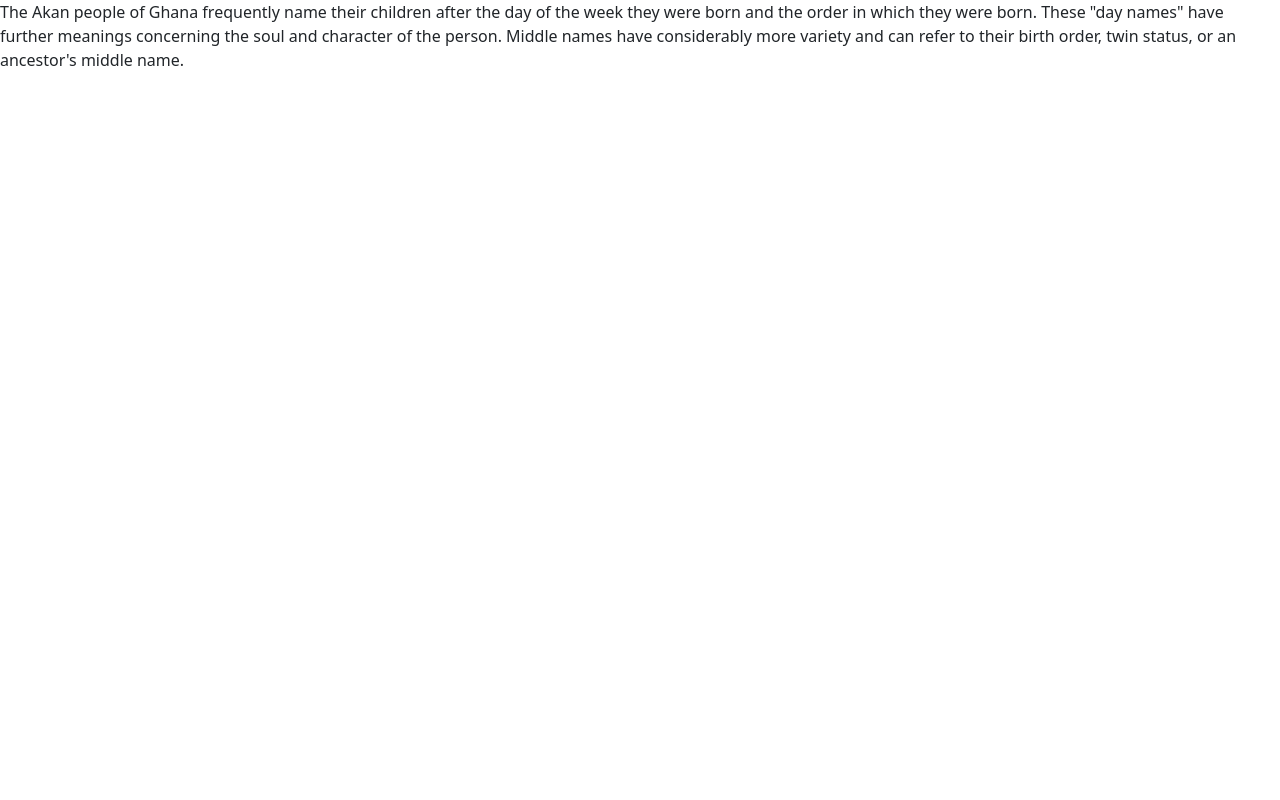
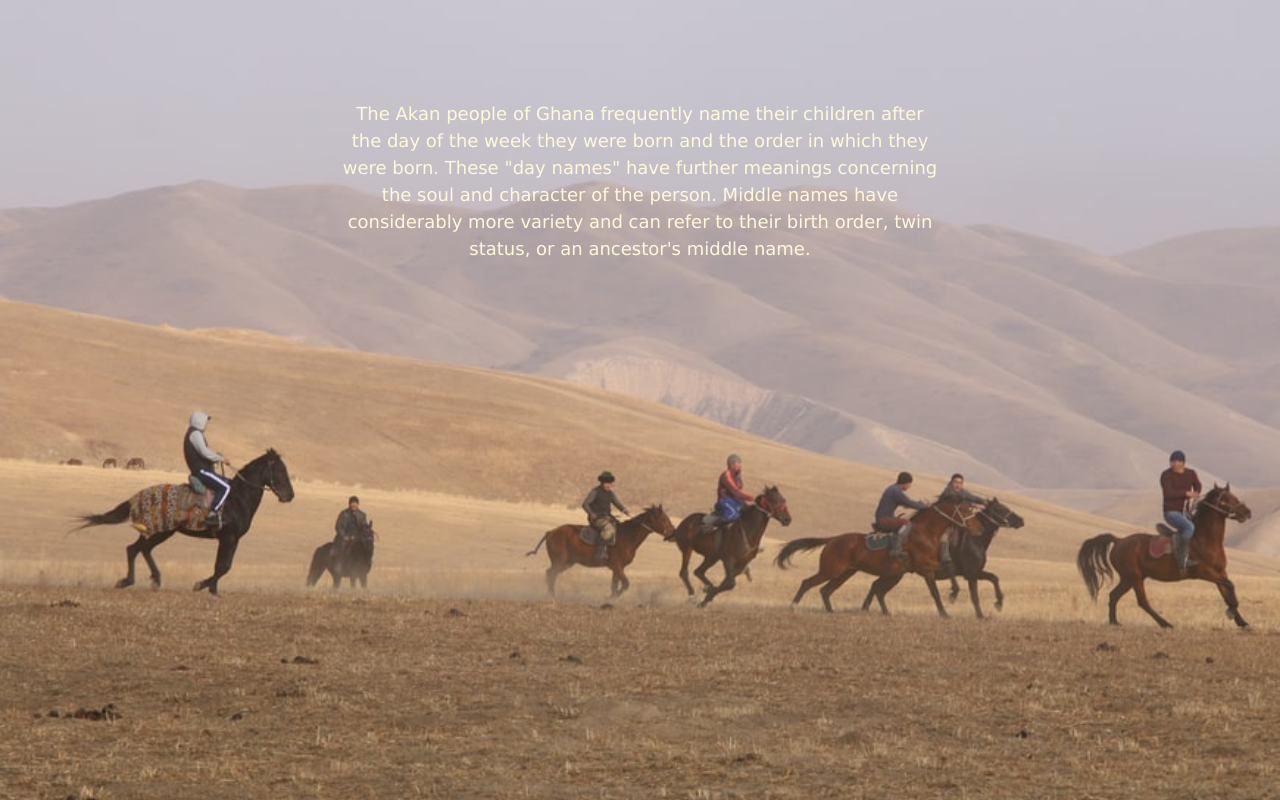
Before and after one commit to Diana-Kieru/Akan-Names, a plain HTML site: page index.html in a window 1280 px wide. Drawn offline with nearby package versions, Linux system fonts and the light colour scheme.

Commit message:
stylled background_image

```diff
--- a/style.css
+++ b/style.css
@@ -1,5 +1,15 @@
+@import url('https://fonts.googleapis.com/css2?family=Montserrat:wght@100&display=swap');
+*{
+  margin: 0;
+  padding: 0;
+  text-align: center;
+}
+
+
+
+
 .background_image{
-  background-image: url(/IMG/Akan);
+  background-image: url(/IMG/horse.jpeg);
   background-size: cover;
   height: 100vh;
   width: 100vw;
@@ -9,25 +19,16 @@
 }
 
 
+.main_content{
+  color: cornsilk;
+  padding: 100px 20px;
+  font-size: large;
+  font-family: 'Lucida Sans', 'Lucida Sans Regular', 'Lucida Grande', 'Lucida Sans Unicode', Geneva, Verdana, sans-serif;
 
+}
 
-
-
-
-
-
-
-
-
-
-
-
-/* .background{
-  background-image: url(./IMG/community.html);
-  height: 100vh;
-  width: 100vw;
-  background-position: center;
-  background-repeat: no-repeat;
-  background-size: cover;
- */
+.background_image p{
+  width: 50%;
+  position: relative;
+  left: 25%;
 }
```
Also changed, not shown: IMG/Peng.jpeg (added), IMG/bush.jpeg (added), IMG/horse.jpeg (added).
